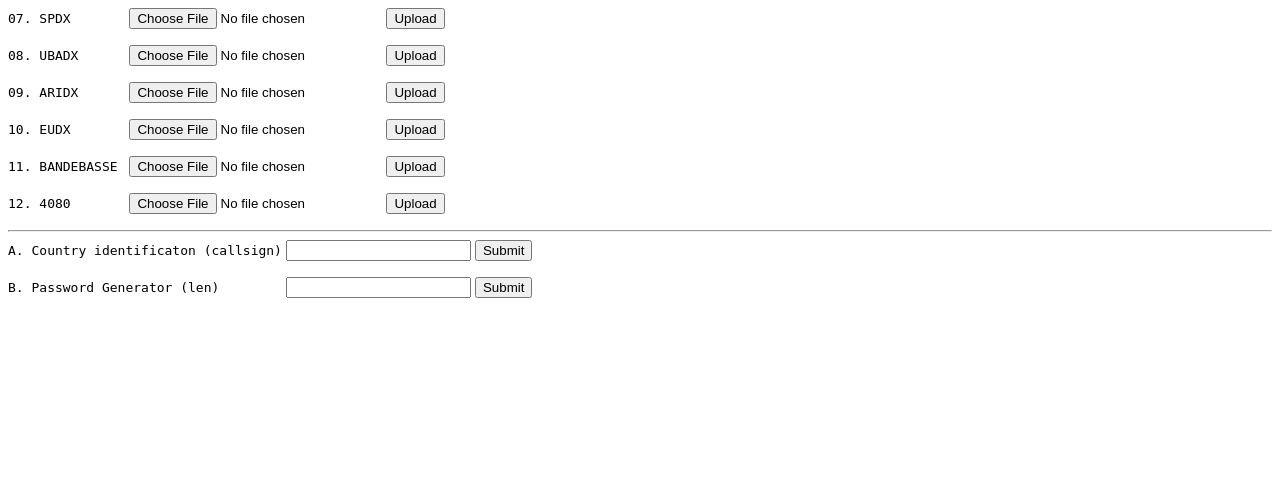
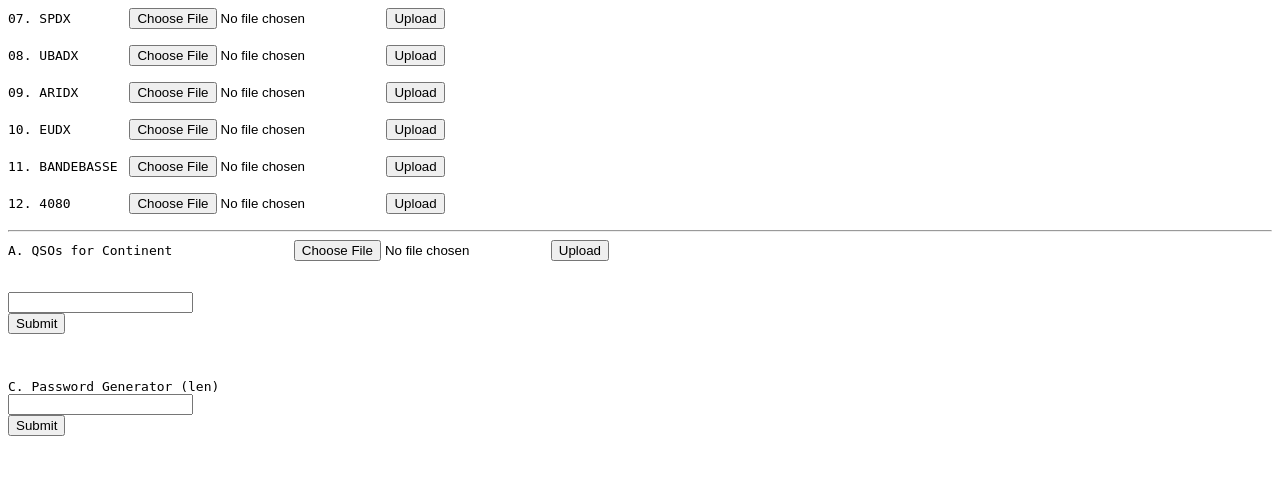
Before and after one commit to gmazzini/ik4lzh, a PHP site: page / in a window 1280 px wide. Shown: the part 314-800 px from the top of the page. Run offline with PHP 8.4, Linux system fonts and the light colour scheme.

Commit message:
Update index.php

```diff
--- a/index.php
+++ b/index.php
@@ -89,14 +89,20 @@ for postprocessing and analysis, by IK4LZH gianluca@mazzini.org
 
 <hr>
 
+<form action="qsocont.php" method="post" enctype="multipart/form-data">
+<label>A. QSOs for Continent               </label>
+<input type="file" name="cbrfile">
+<input type="submit" name="submit" value="Upload">
+</form>
+
 <form action="country.php" method="post" enctype="multipart/form-data">
-<label>A. Country identificaton (callsign)</label>
+<label><B. Country identificaton (callsign)</label>
 <input type="text" name="call">
 <input type="submit" name="submit" value="Submit">
 </form>
 
 <form action="password.php" method="post" enctype="multipart/form-data">
-<label>B. Password Generator (len)        </label>
+<label>C. Password Generator (len)          </label>
 <input type="text" name="passlen">
 <input type="submit" name="submit" value="Submit">
 </form>
```
